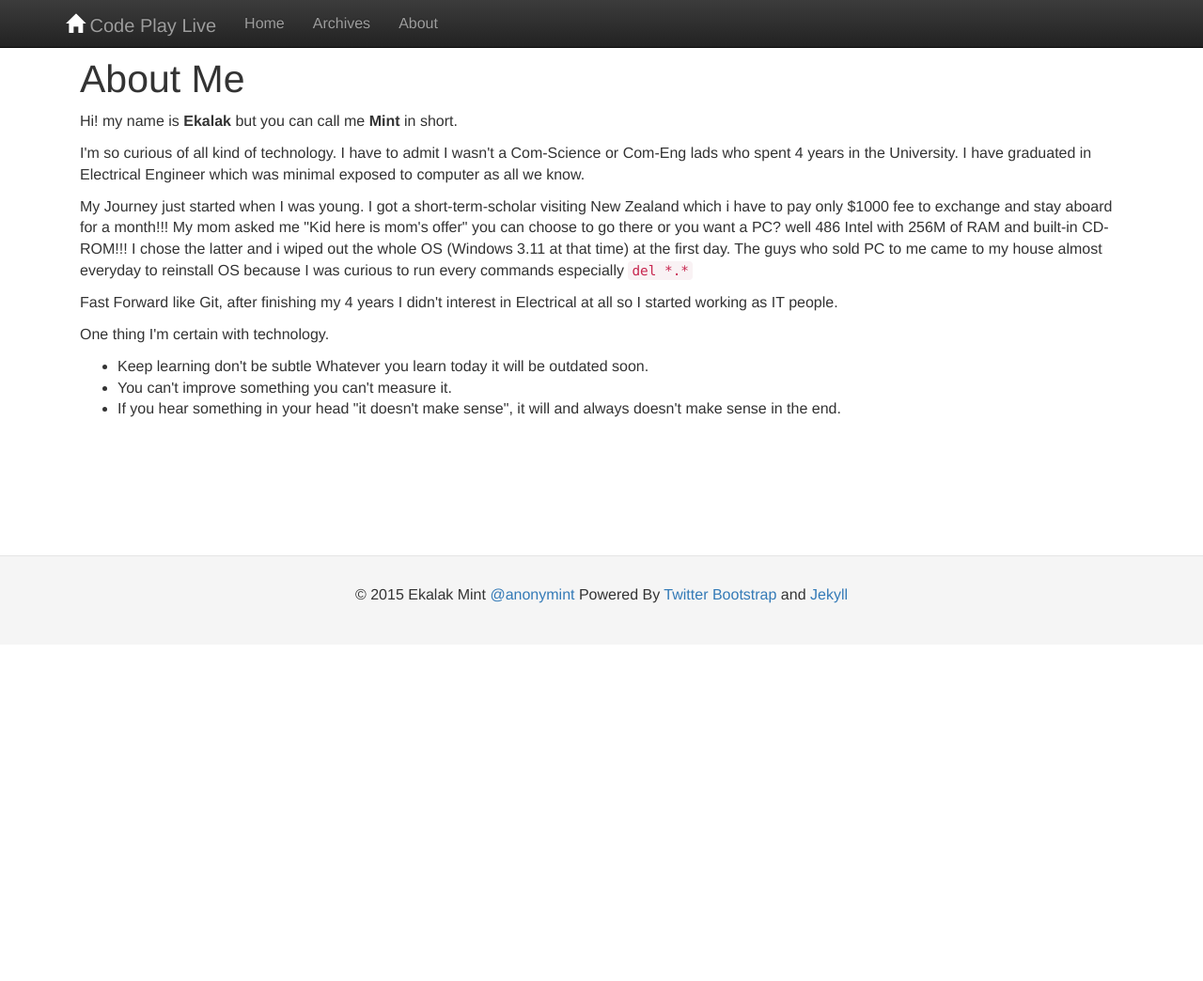
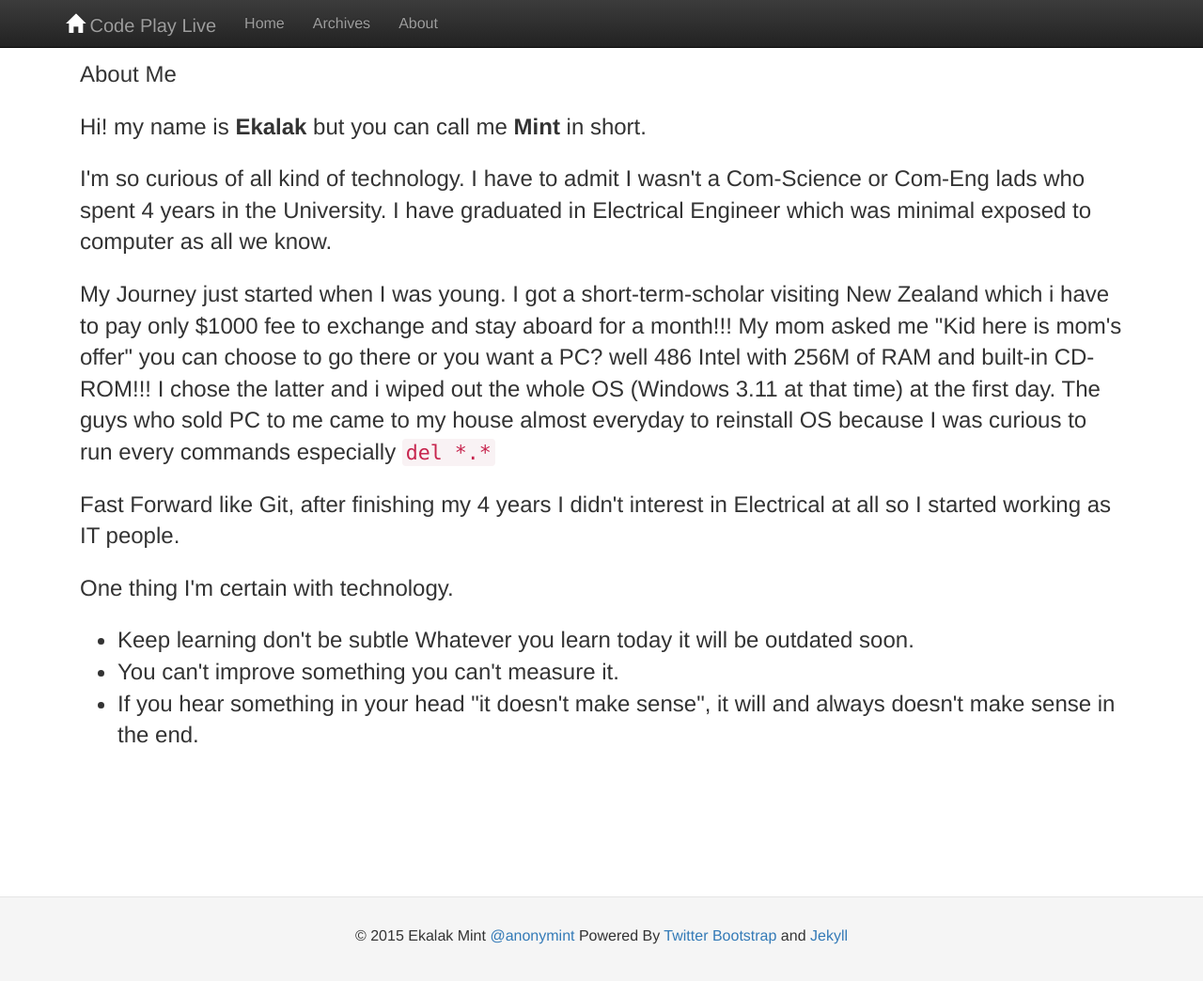
Before and after one commit to anonymint/anonymint.github.com, a Jekyll site: the page built from about.md, in a window 1280 px wide and 1078 px high. Shown: the top 1044 px of the window at 94% size. Built offline with Jekyll 4.4.1, drawn with Linux system fonts in a browser that asks for light colours; nearby versions of some CDN libraries; a style sheet for code colours, icons or effects is not loaded.

Commit message:
Update css class with navbar and about page

```diff
--- a/_layouts/default.html
+++ b/_layouts/default.html
@@ -24,7 +24,8 @@
             			<span class="icon-bar"></span>
       			</button>
 
-				<a class="navbar-brand" href="/"><span class="glyphicon glyphicon-home white"></span> Code Play Live</a>
+				<a class="navbar-brand" href="/">
+				<span class="glyphicon glyphicon-home white"></span> Code Play Live</a>
 
 				</div>
 
--- a/about.md
+++ b/about.md
@@ -3,27 +3,27 @@ layout: default
 title: Code·Play·Live | About Me
 ---
 
-<h1>About Me</h1>
+<h1 class="lead">About Me</h1>
 
-<p>
+<p class="lead">
 Hi! my name is <strong>Ekalak</strong> but you can call me <strong>Mint</strong> in short.
 </p>
 
-<p>
+<p class="lead">
 I'm so curious of all kind of technology. I have to admit I wasn't a Com-Science or Com-Eng lads who spent 4 years in the University. I have graduated in Electrical Engineer which was minimal exposed to computer as all we know.
 </p>
 
-<p>
+<p class="lead">
 My Journey just started when I was young. I got a short-term-scholar visiting New Zealand which i have to pay only $1000 fee to exchange and stay aboard for a month!!! My mom asked me "Kid here is mom's offer" you can choose to go there or you want a PC? well 486 Intel with 256M of RAM and built-in CD-ROM!!! I chose the latter and i wiped out the whole OS (Windows 3.11 at that time) at the first day. The guys who sold PC to me came to my house almost everyday to reinstall OS because I was curious to run every commands especially <code>del *.*</code>
 </p>
 
-<p>
+<p class="lead">
 Fast Forward like Git, after finishing my 4 years I didn't interest in Electrical at all so I started working as IT people.
 </p>
 
-<p>
+<p class="lead">
 One thing I'm certain with technology.
-<ul>
+<ul class="lead">
 	<li>Keep learning don't be subtle Whatever you learn today it will be outdated soon.</li>
 	<li>You can't improve something you can't measure it.</li>
 	<li>If you hear something in your head "it doesn't make sense", it will and always doesn't make sense in the end.</li>
```
